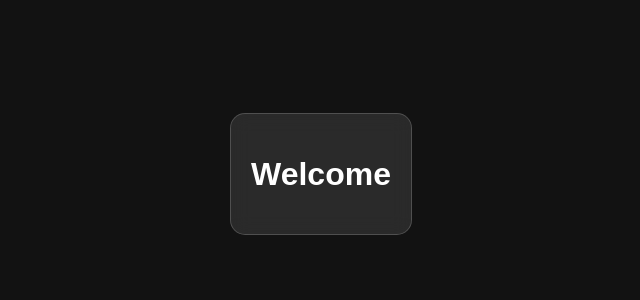
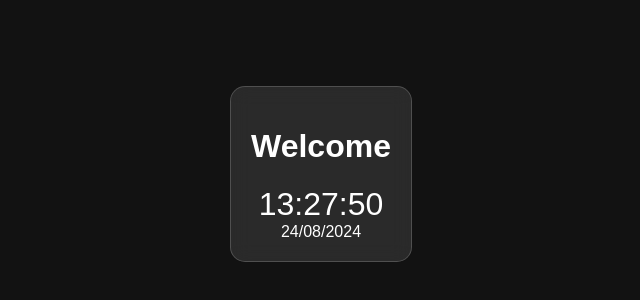
Before and after one commit to MMDHW/MMDHW.github.io, a plain HTML site: page index.html in a window 1280 px wide. Shown: the part 226-526 px from the top of the page, without its empty margins (319-959 px from the left). Drawn offline with Linux system fonts and the light colour scheme.

Commit message:
Update index.html

```diff
--- a/index.html
+++ b/index.html
@@ -53,3 +53,7 @@
         }
 
         setInterval(updateTime, 1000);
+        updateTime();
+    </script>
+</body>
+</html>
```
